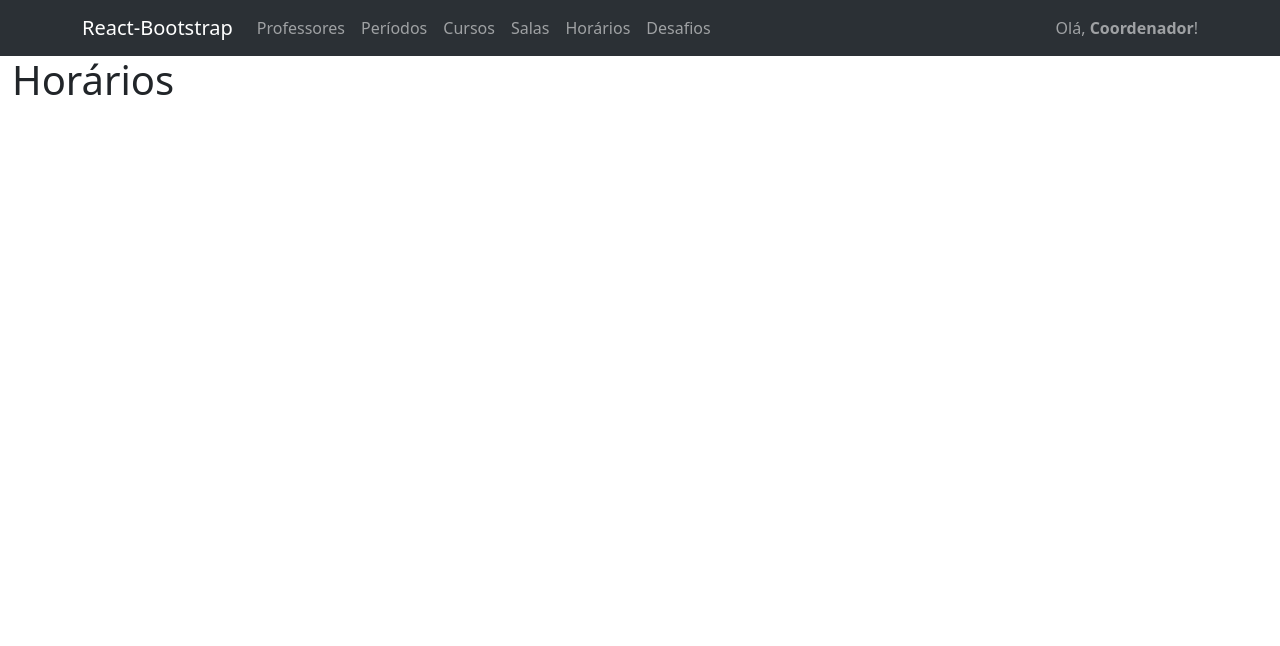
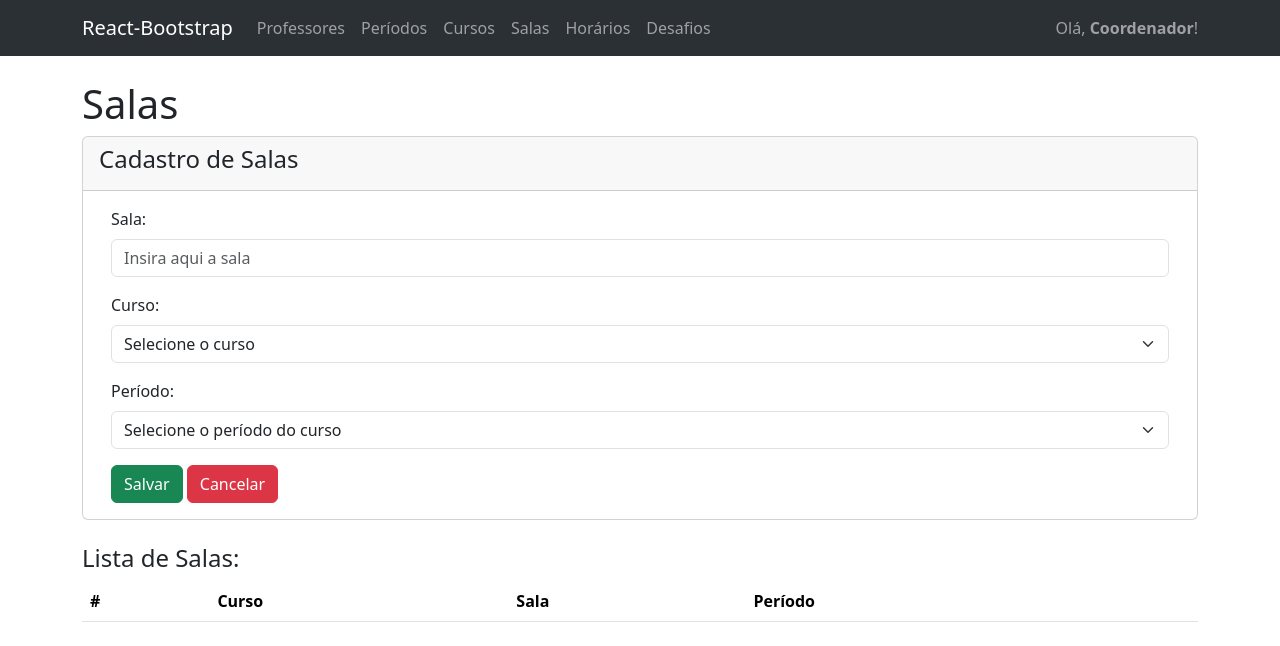
Before and after one commit to augustobernardo/novoappsemi-augusto, a React (Create React App) app: page /horario in a window 1280 px wide. Shown: the top 646 px of the page. Built offline with nearby package versions, Linux system fonts and the light colour scheme.

Commit message:
Adicionando a tela da Sala

```diff
--- a/src/pages/Horario.List.js
+++ b/src/pages/Horario.List.js
@@ -1,18 +1,202 @@
-import Table from "react-bootstrap/Table";
-import Container from "react-bootstrap/Container";
-import Row from "react-bootstrap/Row";
-import Col from "react-bootstrap/Col";
-import Button from "react-bootstrap/Button";
-import Form from "react-bootstrap/Form";
-import { useState, useEffect } from "react";
+import React, { useState, useEffect } from "react";
+import {
+  Table,
+  Container,
+  Row,
+  Col,
+  Button,
+  Form,
+  Card
+} from "react-bootstrap";
 
 const Horarios = () => {
 
+  const [listaSalas, setListaSalas] = useState([]);
+  const [sala, setSala] = useState({ curso: "", sala: "", periodo: "", id: 0 });
+  const [modeForm, setModeForm] = useState("create");
+  const [listaPeriodos, setListaPeriodos] = useState([]);
+  const [listaCurso, setListaCurso] = useState([]);
+
+  useEffect(() => {
+    const objStr = localStorage.getItem("lSala");
+    const objLista = JSON.parse(objStr);
+    setListaSalas(objLista || []);
+
+    const listaPeriodosAux = localStorage.lPeriodo === undefined ? [] : JSON.parse(localStorage.lPeriodo);
+    setListaPeriodos(listaPeriodosAux || []);
+
+    const listaCursoAux =  localStorage.lCurso === undefined ? [] : JSON.parse(localStorage.lCurso);
+    setListaCurso(listaCursoAux || []);
+
+  }, []);
+
+  const onSave = () => {
+    if (modeForm === "create") {
+      sala.id = listaSalas.length + 1;
+      listaSalas.push(sala);
+      setListaSalas([...listaSalas]);
+    }
+
+    if (modeForm === "edit") {
+      const salaAux = listaSalas.find((p) => p.id === sala.id);
+      salaAux.curso = sala.curso;
+      salaAux.sala = sala.sala;
+      salaAux.periodo = sala.periodo;
+      setListaSalas([...listaSalas]);
+    }
+    localStorage.setItem("lSala", JSON.stringify(listaSalas));
+    onNew();
+  };
+
+  const onEdit = (salaAux) => {
+    setSala(salaAux);
+    setModeForm("edit");
+  };
+
+  const onNew = () => {
+    setModeForm("create");
+    setSala({ curso: "", sala: "", periodo: "" });
+  };
+
+  const onRemove = (pRemove) => {
+    const updatedList = listaSalas.filter((p) => p.id !== pRemove.id);
+    setListaSalas(updatedList);
+    localStorage.setItem("lSala", JSON.stringify(updatedList));
+  };
+
+  const onCancel = () => {
+    onNew();
+  };
 
 
-    return (
-        <h1>Horários</h1>
-    );
+  return (
+    <Container>
+      <br />
+      <Row>
+        <h1>Salas</h1>
+      </Row>
+      <Row>
+        <Col>
+          <Card>
+            <Card.Header>
+              <h4>Cadastro de Salas</h4>
+            </Card.Header>
+            <Card.Body>
+              <Container>
+                <Form>
+                  <Form.Group className="mb-3" controlId="formCurso">
+                    <Form.Label>Sala:</Form.Label>
+                    <Form.Control
+                      required
+                      value={sala.curso}
+                      onChange={({ target }) => {
+                        setSala({ ...sala, curso: target.value });
+                      }}
+                      type="text"
+                      placeholder="Insira aqui a sala"
+                    />
+                  </Form.Group>
+
+                  <Form.Label>Curso:</Form.Label>
+                  <Form.Group className="mb-3" controlId="formPeriodo">
+                    <Form.Select aria-label="Selecione a periodo do curso">
+                      <option value="">Selecione o curso</option>
+                      {
+                        listaCurso.map((cursoAux) => {
+                          return (
+                            <option key={cursoAux.id} value={cursoAux.curso}
+                              onChange={
+                                ({ target }) => {
+                                  setSala({ ...sala, curso: target.value });
+                                }}>
+                              {cursoAux.curso}
+                            </option>
+                          )
+                        })
+                      }
+                    </Form.Select>
+                  </Form.Group>
+
+                  <Form.Label>Período:</Form.Label>
+                  <Form.Group className="mb-3" controlId="formPeriodo">
+                    <Form.Select aria-label="Selecione a periodo do curso">
+                      <option value="">Selecione o período do curso</option>
+                      {
+                        listaPeriodos.map((periodoAux) => {
+                          return (
+                            <option key={periodoAux.id} value={periodoAux.periodo}
+                              onChange={(target) => {
+                                setSala({ ...sala, periodo: target.value });
+                              }}>
+                              {periodoAux.periodo}
+                            </option>
+                          )
+                        })
+                      }
+                    </Form.Select>
+                  </Form.Group>
+
+                  <Button variant="success" onClick={onSave}>
+                    Salvar
+                  </Button>{" "}
+                  <Button variant="danger" onClick={onCancel}>
+                    Cancelar
+                  </Button>
+                </Form>
+              </Container>
+            </Card.Body>
+          </Card>
+        </Col>
+      </Row>
+      <br />
+      <Row>
+        <h4>Lista de Salas:</h4>
+      </Row>
+      <Row>
+        <Col>
+          <Table responsive>
+            <thead>
+              <tr>
+                <th>#</th>
+                <th>Curso</th>
+                <th>Sala</th>
+                <th>Período</th>
+                <th></th>
+              </tr>
+            </thead>
+            <tbody>
+              {listaSalas.map((cursoAux) => (
+                <tr key={cursoAux.id}>
+                  <td>{cursoAux.id}</td>
+                  <td>{cursoAux.curso}</td>
+                  <td>{cursoAux.sala}</td>
+                  <td>{cursoAux.periodo}</td>
+                  <td>
+                    <Button
+                      onClick={() => {
+                        onEdit(cursoAux);
+                      }}
+                      variant="primary"
+                    >
+                      Editar
+                    </Button>
+                    <Button
+                      onClick={() => {
+                        onRemove(cursoAux);
+                      }}
+                      variant="danger"
+                    >
+                      Remover
+                    </Button>
+                  </td>
+                </tr>
+              ))}
+            </tbody>
+          </Table>
+        </Col>
+      </Row>
+    </Container>
+  );
 }
 
 export default Horarios;
--- a/src/pages/Sala.List.js
+++ b/src/pages/Sala.List.js
@@ -12,21 +12,26 @@ import {
 const Salas = () => {
 
   const [listaSalas, setListaSalas] = useState([]);
-  const [sala, setSala] = useState({ curso: "", sala: "", periodo: "", professor: "", id: 0 });
+  const [sala, setSala] = useState({ curso: "", sala: "", periodo: "", id: 0 });
   const [modeForm, setModeForm] = useState("create");
   const [listaPeriodos, setListaPeriodos] = useState([]);
+  const [listaCurso, setListaCurso] = useState([]);
 
   useEffect(() => {
     const objStr = localStorage.getItem("lSala");
     const objLista = JSON.parse(objStr);
     setListaSalas(objLista || []);
 
-    const listaPeriodosAux = JSON.parse(localStorage.lPeriodo);
+    const listaPeriodosAux = localStorage.lPeriodo === undefined ? [] : JSON.parse(localStorage.lPeriodo);
     setListaPeriodos(listaPeriodosAux || []);
+
+    const listaCursoAux = localStorage.lCurso === undefined ? [] : JSON.parse(localStorage.lCurso);
+    setListaCurso(listaCursoAux || []);
 
   }, []);
 
   const onSave = () => {
+    debugger
     if (modeForm === "create") {
       sala.id = listaSalas.length + 1;
       listaSalas.push(sala);
@@ -51,7 +56,7 @@ const Salas = () => {
 
   const onNew = () => {
     setModeForm("create");
-    setSala({ sala: "", materias: "" });
+    setSala({ curso: "", sala: "", periodo: "" });
   };
 
   const onRemove = (pRemove) => {
@@ -81,31 +86,30 @@ const Salas = () => {
               <Container>
                 <Form>
                   <Form.Group className="mb-3" controlId="formCurso">
-                    <Form.Label>Curso:</Form.Label>
+                    <Form.Label>Sala:</Form.Label>
                     <Form.Control
                       required
-                      value={curso.curso}
+                      value={sala.curso}
                       onChange={({ target }) => {
-                        setCurso({ ...curso, curso: target.value });
+                        setSala({ ...sala, curso: target.value });
                       }}
                       type="text"
-                      placeholder="Insira aqui o curso"
+                      placeholder="Insira aqui a sala"
                     />
                   </Form.Group>
 
-                  <Form.Label>Sala:</Form.Label>
+                  <Form.Label>Curso:</Form.Label>
                   <Form.Group className="mb-3" controlId="formPeriodo">
                     <Form.Select aria-label="Selecione a periodo do curso">
-                      <option value="">Selecione a sala do curso</option>
+                      <option value="">Selecione o curso</option>
                       {
-                        listaPeriodos.map((salaAux) => {
+                        listaCurso.map((cursoAux) => {
                           return (
-                            <option key={salaAux.id} value={salaAux.sala}
-                              onChange={
-                                ({ target }) => {
-                                  setCurso({ ...curso, sala: target.value });
+                            <option key={cursoAux.id} value={cursoAux.curso}
+                              onChange={({ target }) => {
+                                  setSala({ ...sala, curso: target.value });
                                 }}>
-                              {salaAux.sala}
+                              {cursoAux.curso}
                             </option>
                           )
                         })
@@ -121,9 +125,9 @@ const Salas = () => {
                         listaPeriodos.map((periodoAux) => {
                           return (
                             <option key={periodoAux.id} value={periodoAux.periodo}
-                              onChange={(target) => {
-                                setCurso({ ...curso, periodo: target.value });
-                              }}>
+                              onChange={({ target }) => {
+                                  setSala({ ...sala, periodo: target.value });
+                                }}>
                               {periodoAux.periodo}
                             </option>
                           )
```
Also changed, not shown: src/pages/Curso.List.js (+12 -35 lines).
